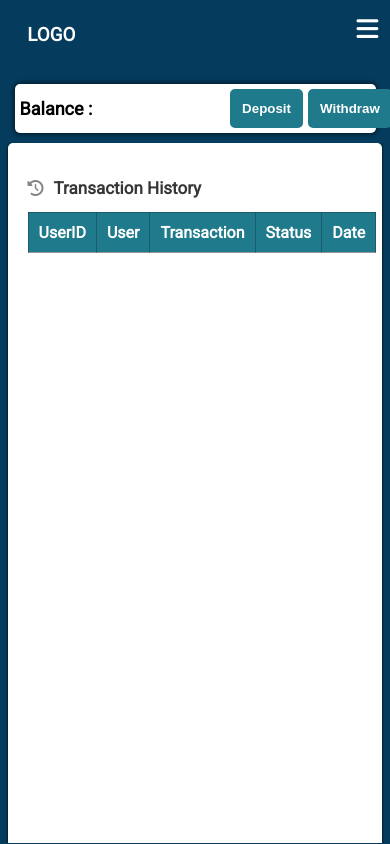
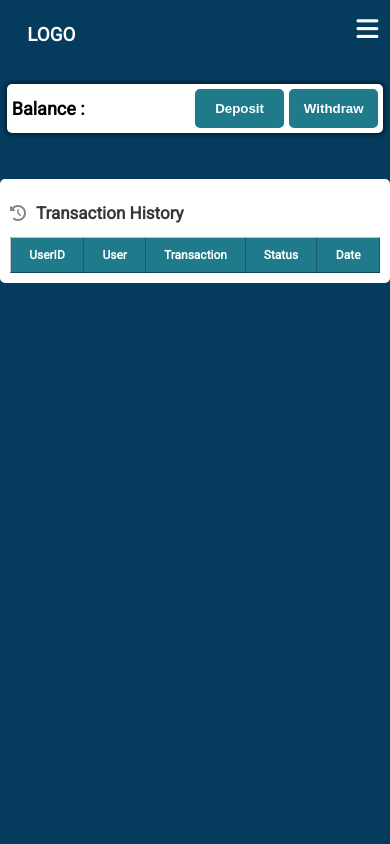
Before and after one commit to tcultivator/LoginSystem-with-httpOnly-Cookie-and-JWT, a website: page index.html in a window 390 px wide. Drawn offline with Linux system fonts and the light colour scheme; no server answers.

Commit message:
Update landingPage.css

```diff
--- a/landingPage.css
+++ b/landingPage.css
@@ -623,3 +623,103 @@ td {
     color: white;
     text-align: center;
 }
+
+
+
+
+
+
+@media (max-width:500px) {
+    .bankContent {
+        background-color: #ffffff;
+        width: 94%;
+        margin: auto;
+        display: flex;
+        justify-content: space-between;
+        align-items: center;
+        padding: 5px;
+        border-radius: 5px;
+        box-shadow: 0px 0px 4px 2px rgba(0, 0, 0, 0.473);
+    }
+
+
+    .bankContent .bankBtn {
+        width: 100%;
+        display: flex;
+        gap: 5px;
+
+    }
+
+
+    .apps {
+        width: 100%;
+        height: auto;
+        min-height: 600px;
+        position: absolute;
+        top: 20%;
+        display: flex;
+        align-items: center;
+        justify-content: center;
+        z-index: -1;
+        overflow: auto;
+        background-color: transparent;
+    }
+
+
+    .apps .app1 {
+        box-shadow: 0px 0px 3px 0px black;
+        width: 100%;
+        min-height: 600px;
+        height: auto;
+        position: absolute;
+        border-radius: 5px;
+        top: 0%;
+        overflow: auto;
+        background-color: transparent;
+
+    }
+
+    #transactionHistory {
+        width: 100%;
+        background-color: rgb(255, 255, 255);
+        border-radius: 5px;
+        height: 100%;
+
+    }
+
+    .transactionHistoryHead {
+        display: flex;
+        align-items: center;
+        gap: 10px;
+        color: rgb(133, 133, 133);
+    }
+
+    #transactionHistory h2 {
+        font-size: 17px;
+        color: rgb(54, 54, 54);
+    }
+
+    #transactionTable {
+        border: 1px solid rgba(0, 0, 0, 0.377);
+        border-collapse: collapse;
+        box-sizing: content-box;
+    }
+
+    #transactionTable th {
+        background-color: #1F7A8C;
+        color: white;
+        padding: 10px;
+
+    }
+
+    #transactionTable tr,
+    th,
+    td {
+        border: 1px solid rgba(0, 0, 0, 0.233);
+        padding: 10px;
+        width: 400px;
+        color: rgb(63, 63, 63);
+
+        font-size: 12px;
+    }
+}
```
